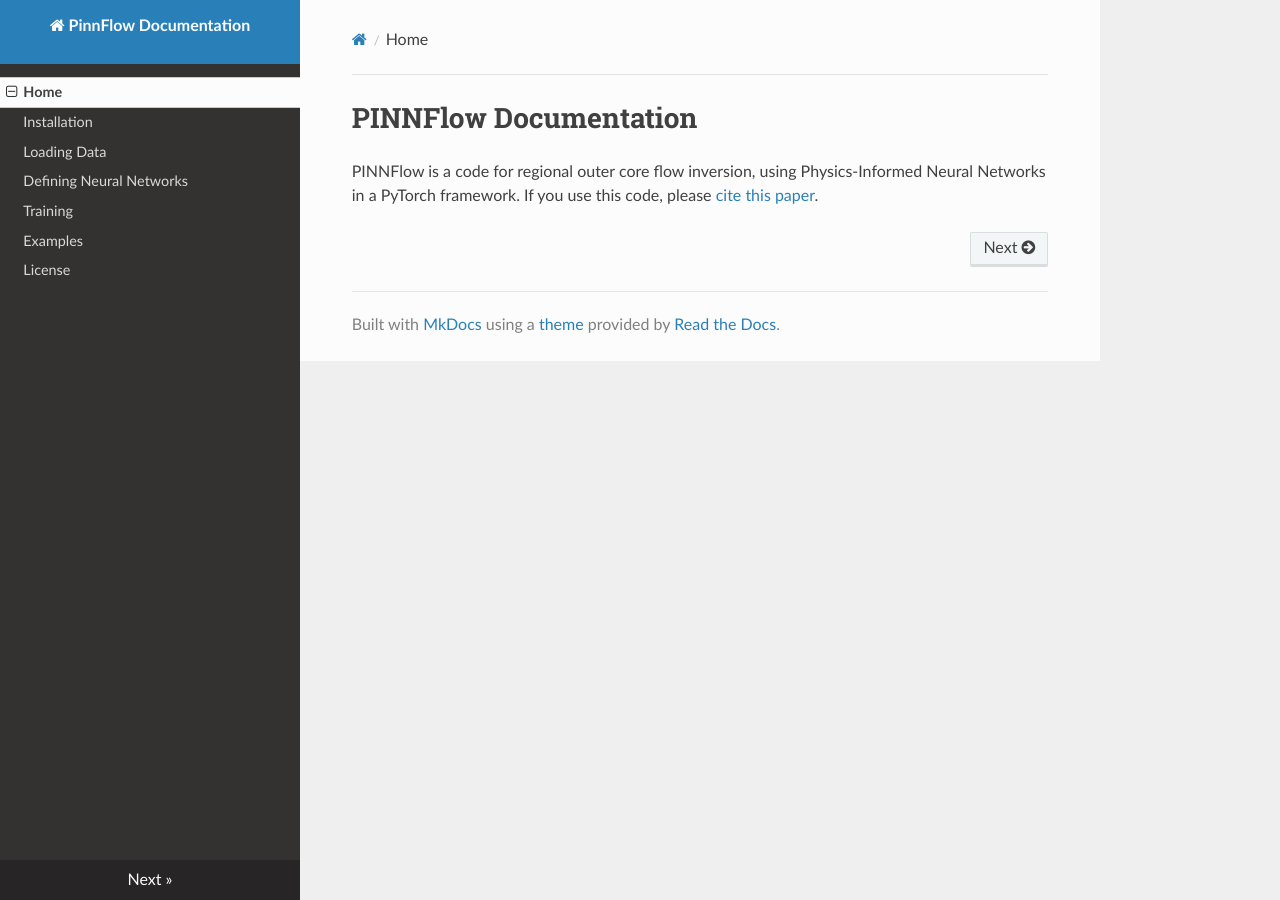
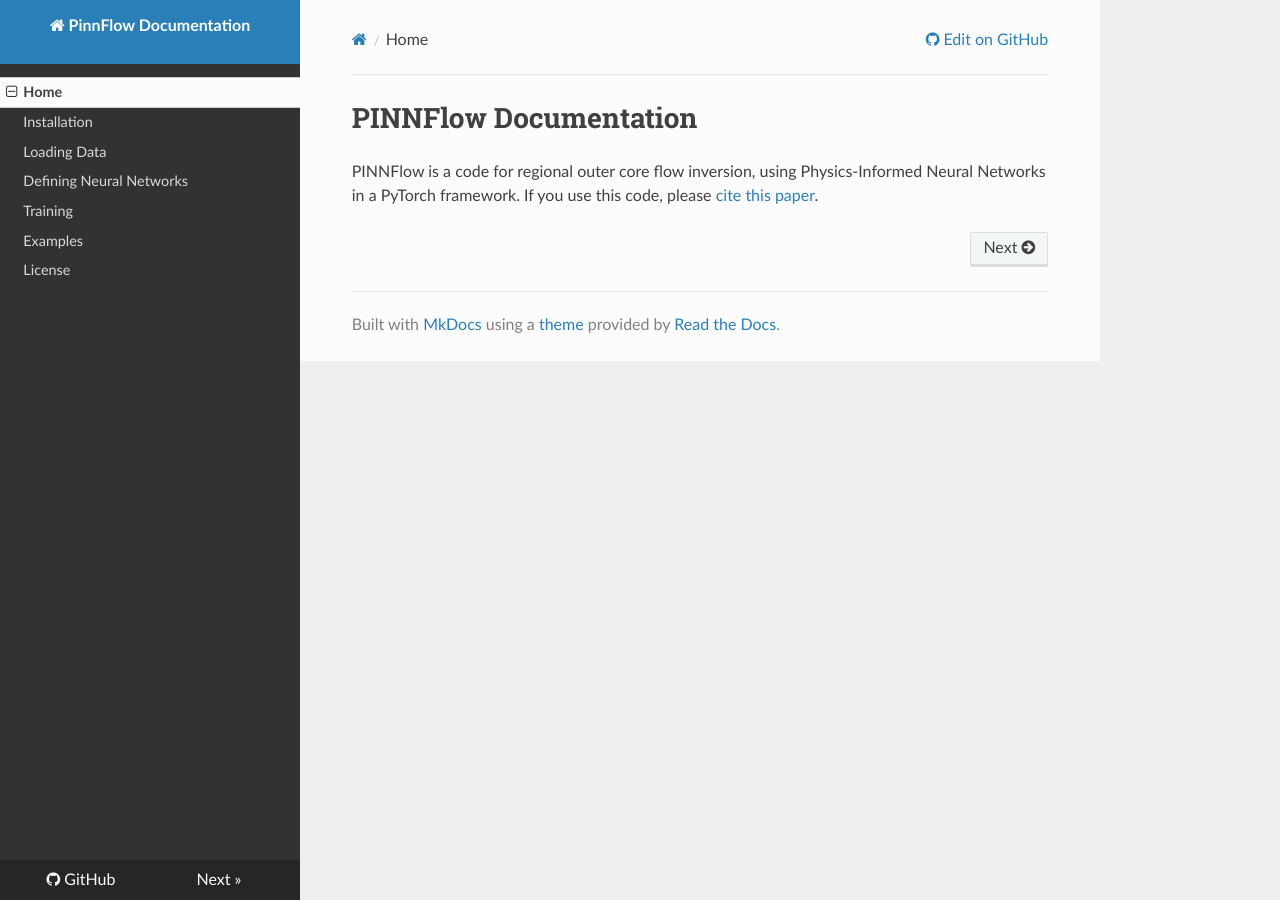
Before and after one commit to geonaomi/PINNFlow, an MkDocs documentation site: the page built from docs/index.md, in a window 1280 px wide. Built offline with MkDocs 1.6.1, drawn with Linux system fonts in a browser that asks for light colours; nearby versions of some CDN libraries; some of the changed lines change nothing that is shown.

Commit message:
url change

```diff
--- a/mkdocs.yml
+++ b/mkdocs.yml
@@ -1,5 +1,6 @@
 site_name: PinnFlow Documentation
-
+site_url: http://pinnflow.readthedocs.io/
+repo_url: https://github.com/geonaomi/PINNFlow?tab=readme-ov-file
 theme:
   name: "readthedocs"
 
```
